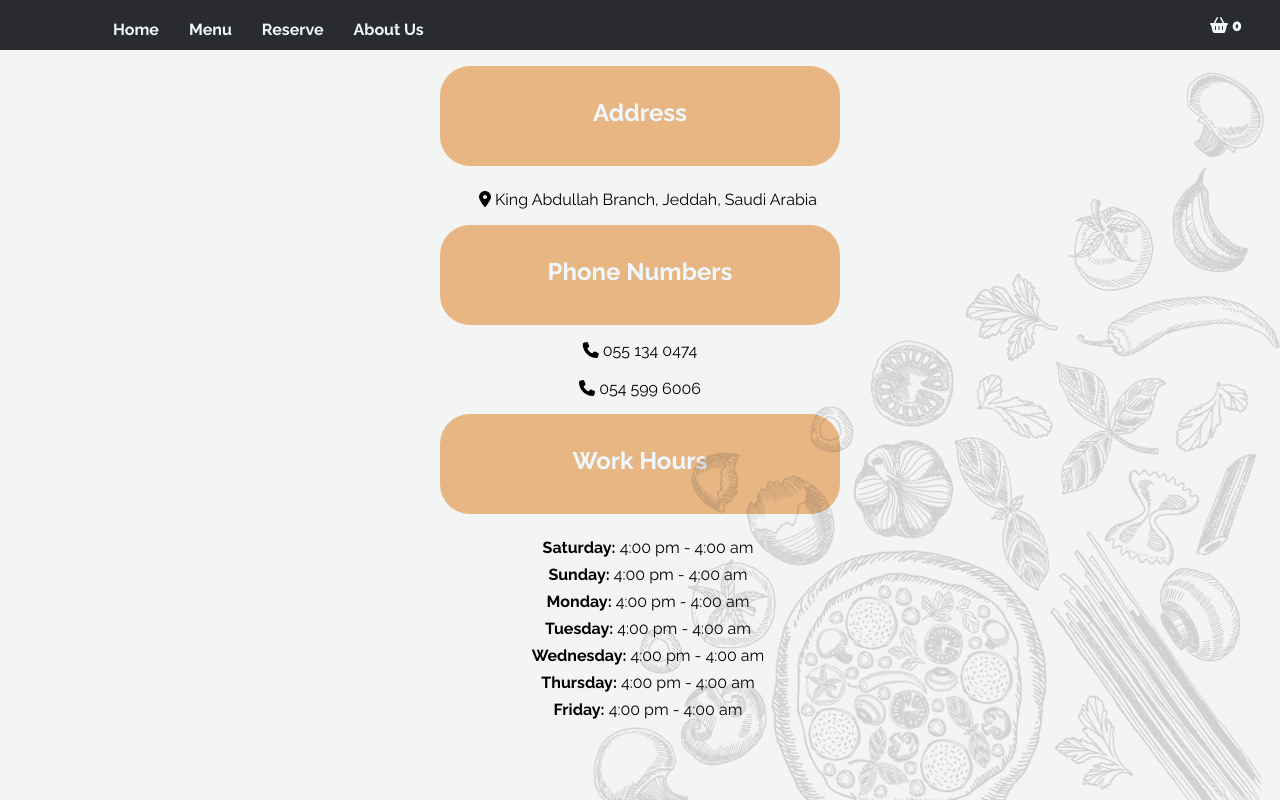
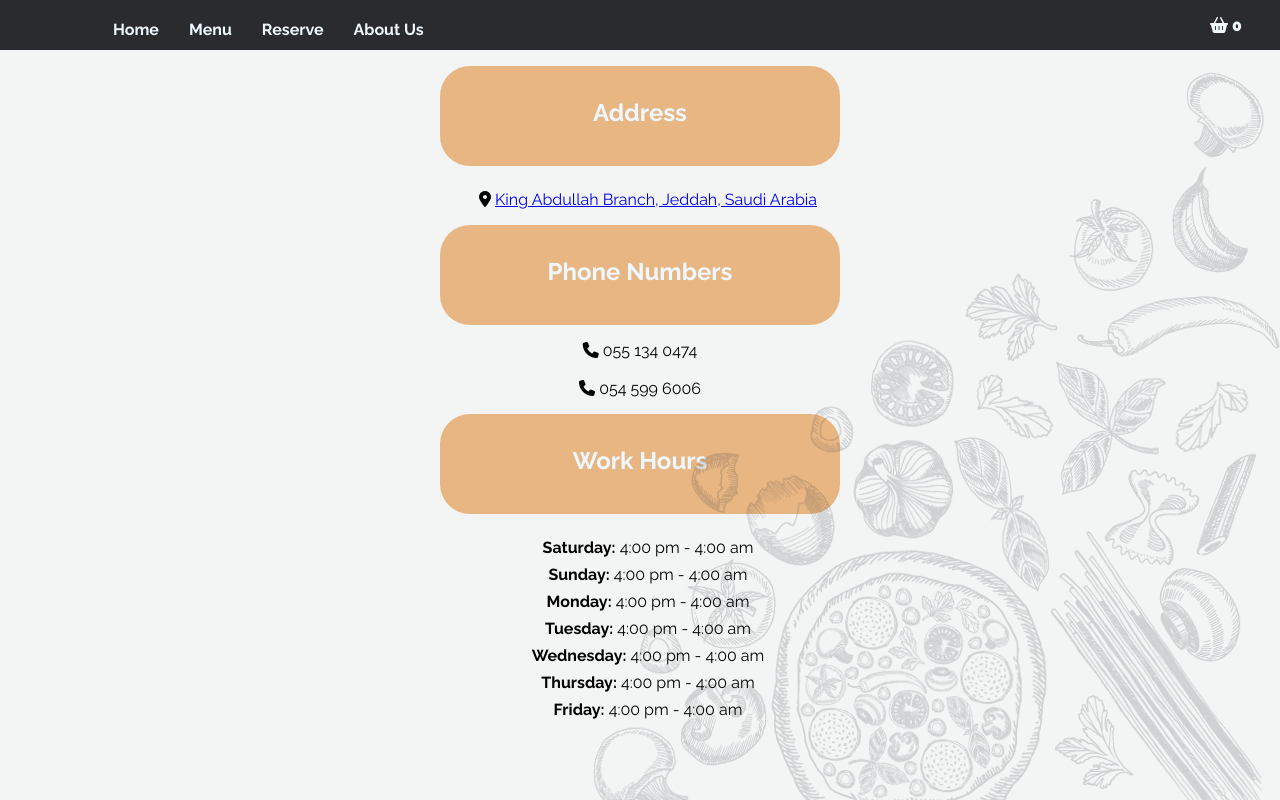
Before and after one commit to hamedj2/TameesSourceCode, a React (Create React App) app: page /AboutUs in a window 1280 px wide. Built offline with nearby package versions, Linux system fonts and the light colour scheme; no server answers.

Commit message:
Issue 7 : Address in about Us Page
Fixed the Issue 7 by adding the href to maps link

```diff
--- a/src/components/AboutUs.js
+++ b/src/components/AboutUs.js
@@ -11,8 +11,8 @@ const AboutUs = () => {
         </div>
         <div className={styles.text}>
           <p>
-            <i className="fa-solid fa-location-dot"></i> King Abdullah Branch,
-            Jeddah, Saudi Arabia
+            <i className="fa-solid fa-location-dot"></i> <a href = "https://www.google.com/maps/place/King+Abdullah+Branch+Rd,+Jeddah+Saudi+Arabia/@21.5107397,39.1802841,17z/data=!3m1!4b1!4m5!3m4!1s0x15c3cfbb55ce6fa7:0x11ef32606fb3377b!8m2!3d21.5107397!4d39.1802841"> King Abdullah Branch,
+            Jeddah, Saudi Arabia </a>
           </p>
         </div>
         <div className={styles.title}>
```
Also changed, not shown: 1 other file (tests, documents, lock files or other folders).
